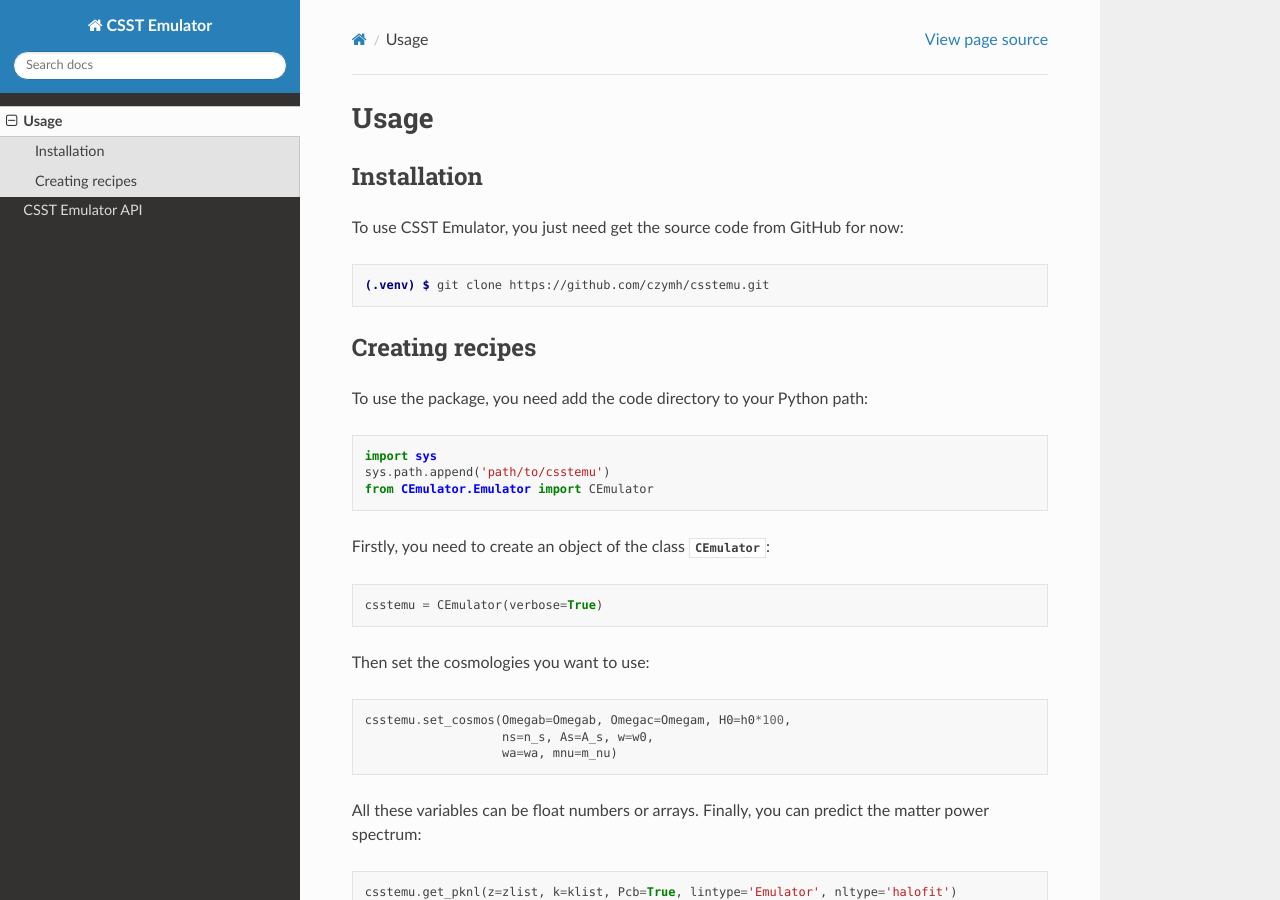
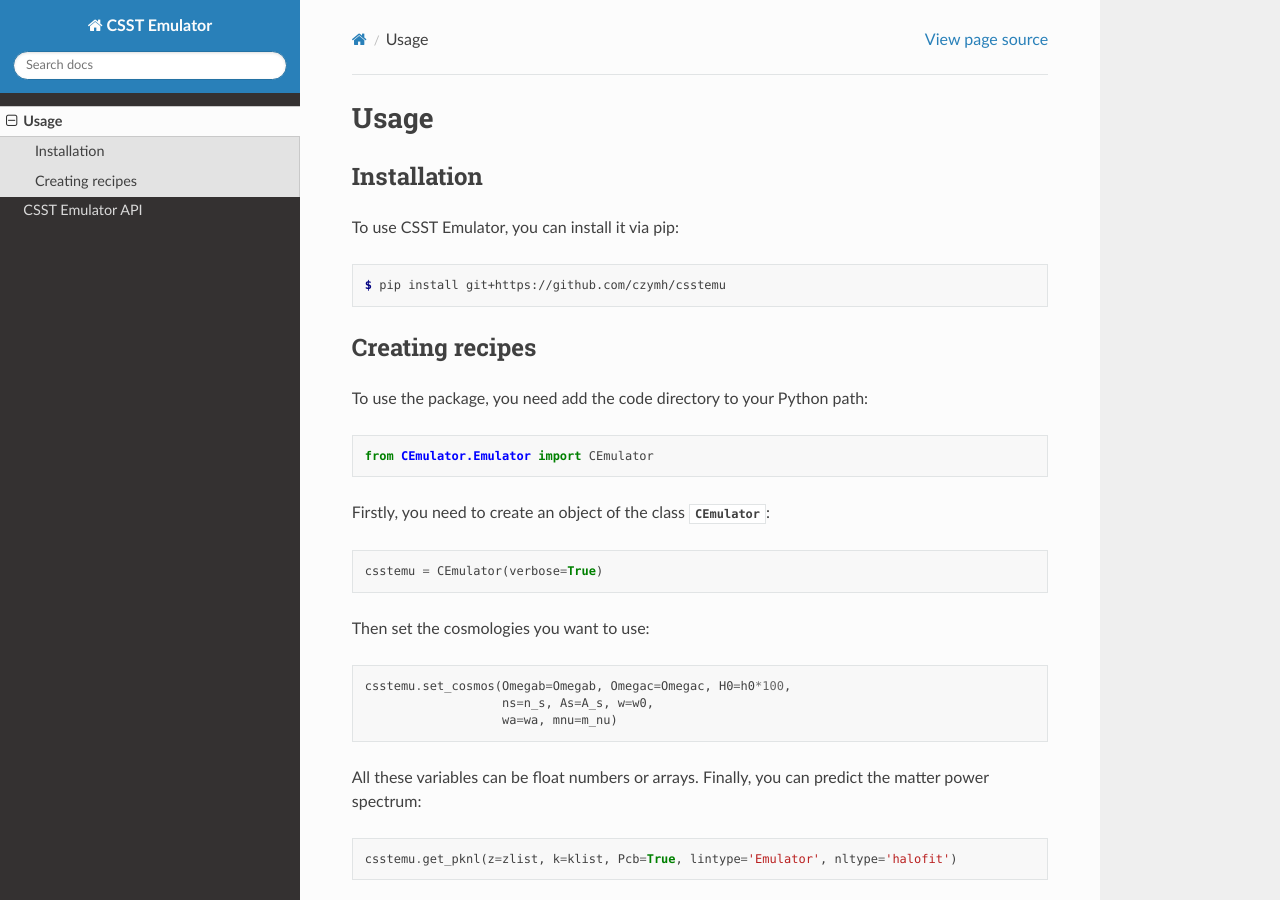
Before and after one commit to czymh/csstemu, a Sphinx documentation site: the page built from docs/source/usage.rst, in a window 1280 px wide and 1227 px high, cut to the strip 0-900 px from the top of the window. Built offline with Sphinx 7.4.7 and the Read the Docs theme 3.1.0, drawn with Linux system fonts in a browser that asks for light colours.

Commit message:
update docs

```diff
--- a/docs/source/index.rst
+++ b/docs/source/index.rst
@@ -38,7 +38,8 @@
 
 .. note::
 
-   This project is under active development.
+   This project is under **active** development.
+   You can visit the `GitHub repository <https://github.com/czymh/csstemu/dev>` for the latest updates.
 
 Contents
 --------
--- a/docs/source/usage.rst
+++ b/docs/source/usage.rst
@@ -6,11 +6,11 @@
 Installation
 ------------
 
-To use CSST Emulator, you just need get the source code from GitHub for now:
+To use CSST Emulator, you can install it via pip:
 
 .. code-block:: console
 
-   (.venv) $ git clone https://github.com/czymh/csstemu.git
+   $ pip install git+https://github.com/czymh/csstemu
 
 Creating recipes
 ----------------
@@ -19,8 +19,6 @@
 
 .. code-block:: python
 
-   import sys
-   sys.path.append('path/to/csstemu')
    from CEmulator.Emulator import CEmulator
 
 Firstly, you need to create an object of the class :py:class:`CEmulator`:
@@ -33,7 +31,7 @@
 
 .. code-block:: python
 
-   csstemu.set_cosmos(Omegab=Omegab, Omegac=Omegam, H0=h0*100,
+   csstemu.set_cosmos(Omegab=Omegab, Omegac=Omegac, H0=h0*100,
                       ns=n_s, As=A_s, w=w0,
                       wa=wa, mnu=m_nu)
 
```
Also changed, not shown: other parts of docs/source/index.rst (+1 -1 lines), README.md (+9 -0 lines).
